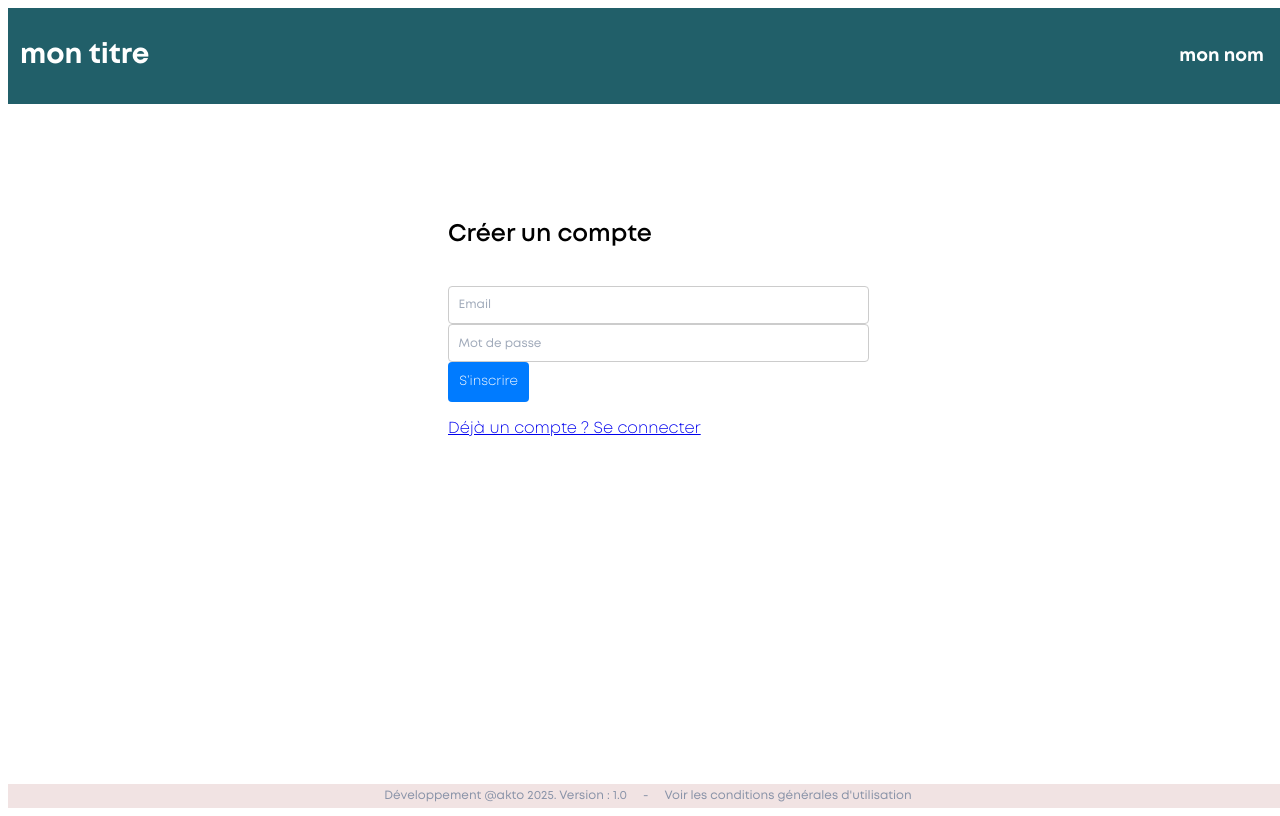
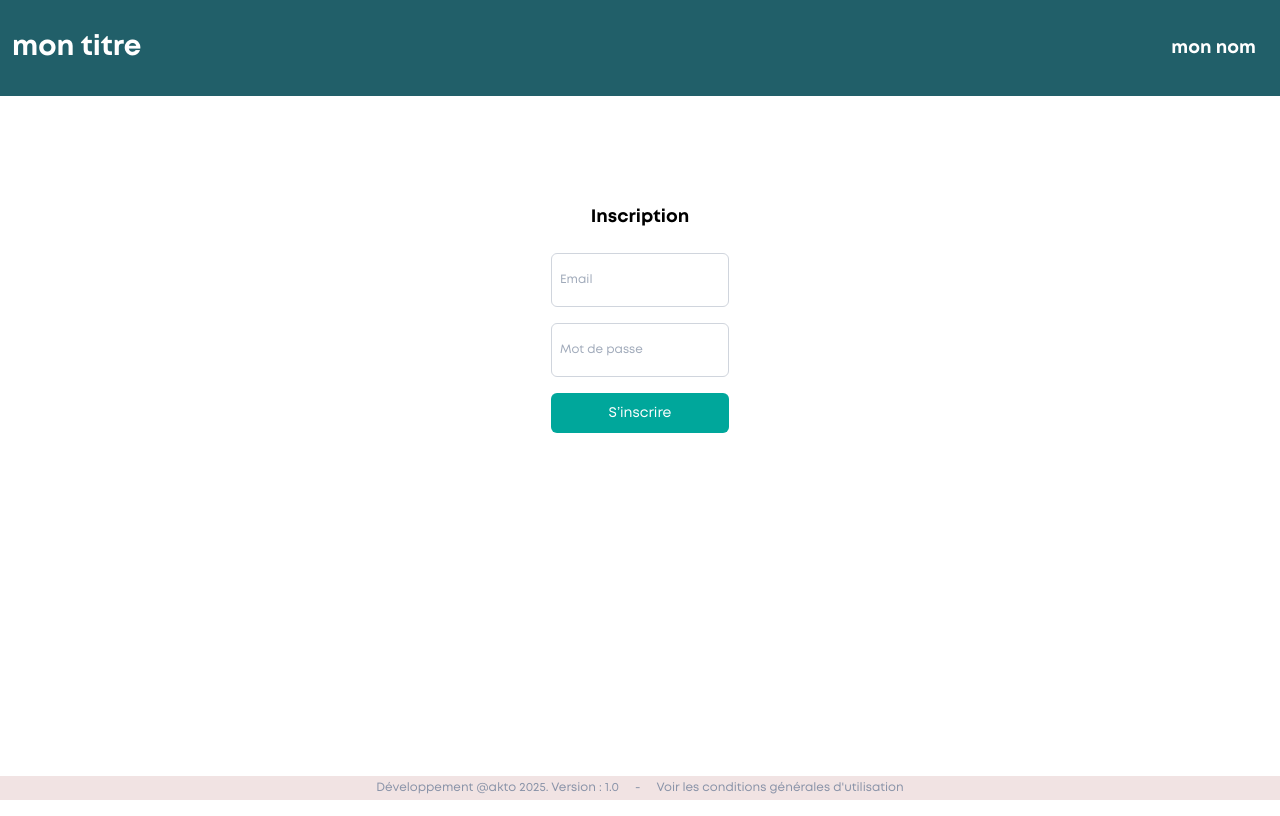
Before and after one commit to hugh59200/mon-projet, a Vue app: page /register in a window 1280 px wide. Built offline with nearby package versions, Linux system fonts and the light colour scheme; no server answers; the database is empty.

Commit message:
ajout page auth

```diff
--- a/index.html
+++ b/index.html
@@ -22,6 +22,10 @@
   </body>
 </html>
 <style>
+  body {
+    margin: 0 auto;
+  }
+
   #app {
     width: 100vw;
     height: 100vh;
--- a/src/features/auth/LoginView.vue
+++ b/src/features/auth/LoginView.vue
@@ -1,37 +1,51 @@
 <template>
-  <div class="auth-container">
-    <h2>Connexion</h2>
+  <div class="auth">
+    <BasicText
+      size="h5"
+      weight="bold"
+      class="auth__title"
+    >
+      Connexion
+    </BasicText>
 
-    <form @submit.prevent="login">
-      <input
+    <form
+      class="auth__form"
+      @submit.prevent="handleLogin"
+    >
+      <BasicInput
         v-model="email"
-        type="email"
         placeholder="Email"
-        required
-      />
-      <input
-        v-model="password"
-        type="password"
-        placeholder="Mot de passe"
-        required
+        input-type="form"
+        size="medium"
+        autocomplete="off"
       />
 
-      <button
-        type="submit"
-        :disabled="auth.loading"
+      <BasicInput
+        v-model="password"
+        placeholder="Mot de passe"
+        input-type="form"
+        size="medium"
+        autocomplete="off"
+      />
+
+      <BasicButton
+        label="Se connecter"
+        type="primary"
+        variant="filled"
+        width="full"
+        size="medium"
+        :disabled="loading"
+      />
+
+      <BasicText
+        v-if="error"
+        class="auth__error"
+        size="body-s"
+        color="red"
       >
-        {{ auth.loading ? 'Connexion...' : 'Se connecter' }}
-      </button>
+        {{ error }}
+      </BasicText>
     </form>
-
-    <p
-      v-if="auth.error"
-      class="error"
-    >
-      {{ auth.error }}
-    </p>
-
-    <router-link to="/register">Créer un compte</router-link>
   </div>
 </template>
 
@@ -40,41 +54,49 @@
   import { useRouter } from 'vue-router'
   import { useAuthStore } from './useAuthStore'
 
+  const auth = useAuthStore()
   const router = useRouter()
-  const auth = useAuthStore()
 
   const email = ref('')
   const password = ref('')
+  const loading = ref(false)
+  const error = ref('')
 
-  async function login() {
-    const ok = await auth.signIn(email.value, password.value)
-    if (ok) router.push('/')
+  async function handleLogin() {
+    loading.value = true
+    const success = await auth.signIn(email.value, password.value)
+    loading.value = false
+    if (success) {
+      router.push('/')
+    } else {
+      error.value = auth.error ?? 'Échec de la connexion'
+    }
   }
 </script>
 
-<style scoped>
-  .auth-container {
-    max-width: 400px;
-    margin: 5rem auto;
+<style scoped lang="less">
+  .auth {
+    max-width: 360px;
+    margin: 80px auto;
     display: flex;
     flex-direction: column;
-    gap: 1rem;
-  }
-  input {
-    padding: 0.6rem;
-    border: 1px solid #ccc;
-    border-radius: 4px;
-  }
-  button {
-    background: #007bff;
-    color: white;
-    border: none;
-    padding: 0.6rem;
-    border-radius: 4px;
-    cursor: pointer;
-  }
-  .error {
-    color: red;
-    font-size: 0.9rem;
+    align-items: center;
+    text-align: center;
+
+    &__title {
+      margin-bottom: 24px;
+    }
+
+    &__form {
+      display: flex;
+      flex-direction: column;
+      gap: 16px;
+      width: 100%;
+    }
+
+    &__error {
+      color: @danger-600;
+      margin-top: 10px;
+    }
   }
 </style>
--- a/src/features/auth/RegisterView.vue
+++ b/src/features/auth/RegisterView.vue
@@ -1,37 +1,51 @@
 <template>
-  <div class="auth-container">
-    <h2>Créer un compte</h2>
+  <div class="auth">
+    <BasicText
+      size="h5"
+      weight="bold"
+      class="auth__title"
+    >
+      Inscription
+    </BasicText>
 
-    <form @submit.prevent="register">
-      <input
+    <form
+      class="auth__form"
+      @submit.prevent="handleRegister"
+    >
+      <BasicInput
         v-model="email"
-        type="email"
         placeholder="Email"
-        required
-      />
-      <input
-        v-model="password"
-        type="password"
-        placeholder="Mot de passe"
-        required
+        input-type="form"
+        size="medium"
+        autocomplete="off"
       />
 
-      <button
-        type="submit"
-        :disabled="auth.loading"
+      <BasicInput
+        v-model="password"
+        placeholder="Mot de passe"
+        input-type="form"
+        size="medium"
+        autocomplete="off"
+      />
+
+      <BasicButton
+        label="S’inscrire"
+        type="primary"
+        variant="filled"
+        width="full"
+        size="medium"
+        :disabled="loading"
+      />
+
+      <BasicText
+        v-if="error"
+        class="auth__error"
+        size="body-s"
+        color="red"
       >
-        {{ auth.loading ? 'Création...' : 'S’inscrire' }}
-      </button>
+        {{ error }}
+      </BasicText>
     </form>
-
-    <p
-      v-if="auth.error"
-      class="error"
-    >
-      {{ auth.error }}
-    </p>
-
-    <router-link to="/login">Déjà un compte ? Se connecter</router-link>
   </div>
 </template>
 
@@ -40,49 +54,46 @@
   import { useRouter } from 'vue-router'
   import { useAuthStore } from './useAuthStore'
 
+  const auth = useAuthStore()
   const router = useRouter()
-  const auth = useAuthStore()
-
   const email = ref('')
   const password = ref('')
+  const loading = ref(false)
+  const error = ref('')
 
-  async function register() {
-    const ok = await auth.signUp(email.value, password.value)
-    if (ok) router.push('/login')
+  async function handleRegister() {
+    loading.value = true
+    const success = await auth.signUp(email.value, password.value)
+    loading.value = false
+
+    if (success) router.push('/')
+    else error.value = auth.error ?? 'Inscription échouée'
   }
 </script>
 
-<style scoped>
-  .auth-container {
-    max-width: 400px;
-    margin: 6rem auto;
+<style scoped lang="less">
+  .auth {
+    max-width: 360px;
+    margin: 80px auto;
     display: flex;
     flex-direction: column;
-    gap: 1rem;
-  }
+    align-items: center;
+    text-align: center;
 
-  input {
-    padding: 0.6rem;
-    border: 1px solid #ccc;
-    border-radius: 4px;
-  }
+    &__title {
+      margin-bottom: 24px;
+    }
 
-  button {
-    background: #007bff;
-    border: none;
-    color: white;
-    padding: 0.7rem;
-    border-radius: 4px;
-    cursor: pointer;
-  }
+    &__form {
+      display: flex;
+      flex-direction: column;
+      gap: 16px;
+      width: 100%;
+    }
 
-  .error {
-    color: red;
-    font-size: 0.9rem;
-  }
-
-  .success {
-    color: green;
-    font-size: 0.9rem;
+    &__error {
+      color: @danger-600;
+      margin-top: 10px;
+    }
   }
 </style>
--- a/src/features/auth/useAuthStore.ts
+++ b/src/features/auth/useAuthStore.ts
@@ -3,76 +3,90 @@ import { defineStore } from 'pinia'
 import { computed, ref } from 'vue'
 
 export const useAuthStore = defineStore('auth', () => {
+  // 🔹 État global
   const user = ref<any | null>(null)
+  const profile = ref<any | null>(null)
   const loading = ref(false)
   const error = ref<string | null>(null)
 
+  // 🔹 Getters
   const isAuthenticated = computed(() => !!user.value)
+  const isAdmin = computed(() => profile.value?.role === 'admin')
 
-  // --- Connexion ---
-  async function signIn(email: string, password: string) {
+  // --- 🔹 Charger le profil utilisateur
+  async function fetchProfile() {
+    if (!user.value) return
+    const { data, error: err } = await supabase
+      .from('profiles')
+      .select('*')
+      .eq('id', user.value.id)
+      .single()
+    if (err) console.error('Erreur profil:', err)
+    profile.value = data
+  }
+
+  // --- 🔹 Inscription
+  async function signUp(email: string, password: string) {
     loading.value = true
     error.value = null
-    const { data, error: err } = await supabase.auth.signInWithPassword({
-      email,
-      password,
-    })
+    const { data, error: err } = await supabase.auth.signUp({ email, password })
     loading.value = false
-
     if (err) {
       error.value = err.message
       return false
     }
-
     user.value = data.user
+    await fetchProfile()
     return true
   }
 
-  // --- Inscription ---
-  async function signUp(email: string, password: string) {
+  // --- 🔹 Connexion
+  async function signIn(email: string, password: string) {
     loading.value = true
     error.value = null
-    const { data, error: err } = await supabase.auth.signUp({
-      email,
-      password,
-    })
+    const { data, error: err } = await supabase.auth.signInWithPassword({ email, password })
     loading.value = false
-
     if (err) {
       error.value = err.message
       return false
     }
-
     user.value = data.user
+    await fetchProfile()
     return true
   }
 
-  // --- Déconnexion ---
+  // --- 🔹 Déconnexion
   async function signOut() {
     await supabase.auth.signOut()
     user.value = null
+    profile.value = null
   }
 
-  // --- Récupération session ---
+  // --- 🔹 Initialisation de la session (appelée au démarrage)
   async function initAuth() {
     const {
       data: { session },
     } = await supabase.auth.getSession()
     user.value = session?.user ?? null
+    if (user.value) await fetchProfile()
 
-    // écoute des changements (login/logout auto)
+    // Écoute les changements d’état auth (connexion/déconnexion)
     supabase.auth.onAuthStateChange((_event, session) => {
       user.value = session?.user ?? null
+      if (user.value) fetchProfile()
+      else profile.value = null
     })
   }
 
   return {
     user,
+    profile,
     loading,
     error,
     isAuthenticated,
+    isAdmin,
+    signUp,
     signIn,
-    signUp,
     signOut,
     initAuth,
   }
--- a/src/router/index.ts
+++ b/src/router/index.ts
@@ -11,9 +11,9 @@ const routes = [
     component: () => import('@/features/auth/RegisterView.vue'),
   },
   {
-    path: '/reset-password',
-    name: 'reset-password',
-    component: () => import('@/features/auth/ResetPasswordView.vue'),
+    path: '/access-denied',
+    name: 'access-denied',
+    component: () => import('@/features/auth/AccessDeniedView.vue'),
   },
   {
     path: '/admin',
@@ -28,22 +28,17 @@ const router = createRouter({
   routes,
 })
 
+// 🔒 Middleware global
 router.beforeEach(async (to) => {
   const auth = useAuthStore()
+  if (!auth.user) await auth.initAuth()
 
-  // attends l'initialisation de la session (utile au premier chargement)
-  if (!auth.user) {
-    await auth.initAuth()
-  }
-
-  // redirige vers /login si la route requiert l'authentification
   if (to.meta.requiresAuth && !auth.isAuthenticated) {
     return { name: 'login' }
   }
 
-  // si déjà connecté et tente d'aller sur /login ou /register, redirige vers /
-  if (auth.isAuthenticated && ['login', 'register'].includes(to.name as string)) {
-    return { name: 'home' }
+  if (to.meta.requiresAdmin && !auth.isAdmin) {
+    return { name: 'access-denied' }
   }
 
   return true
--- a/src/router/route-name.ts
+++ b/src/router/route-name.ts
@@ -1,7 +1,7 @@
 // Auto-generated from router/index.ts
 export type RouteName =
+  'access-denied' |
   'admin' |
   'home' |
   'login' |
-  'register' |
-  'reset-password'
+  'register'
```
Also changed, not shown: src/features/auth/AccessDeniedView.vue (renamed from src/features/interface/shared/access-denied/AccessDeniedView.vue).
